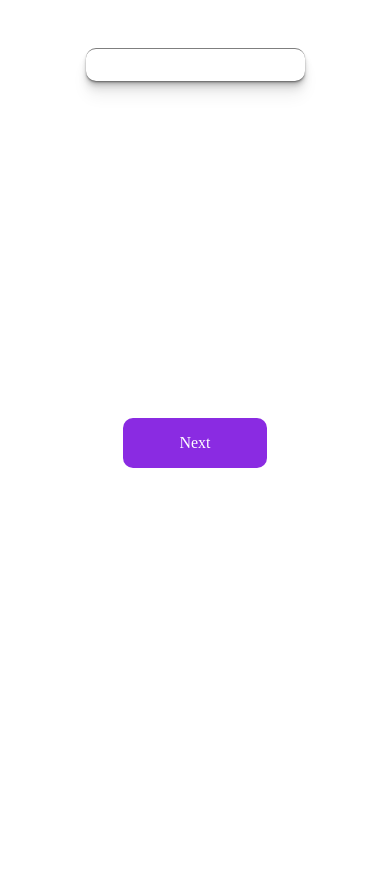
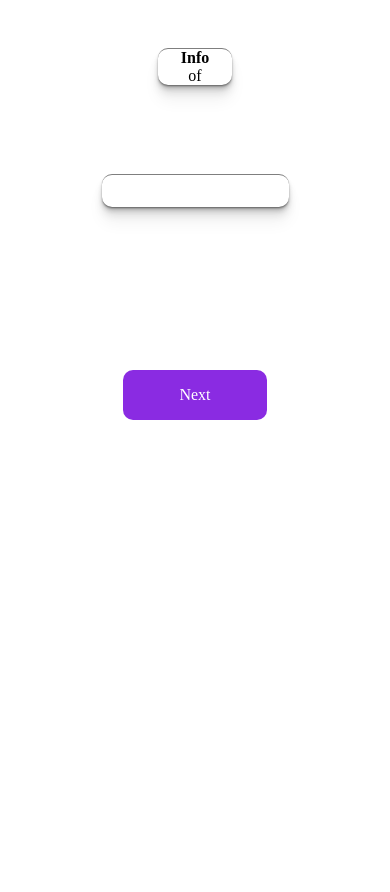
Before and after one commit to TimAkgayev/NXReview, a Django app: page /quiz/ in a window 390 px wide. Shown: the part 88-980 px from the top of the page. After the commit the page ends 508 px from the top, so only its background shows below. Run offline with Django 3.2, Linux system fonts and the light colour scheme; data that the repository does not hold is empty.

Commit message:
Added an info box and made it mobile friendly

```diff
--- a/nxreview/static/nxreview/css/styles.css
+++ b/nxreview/static/nxreview/css/styles.css
@@ -1,9 +1,3 @@
-.center {
-
-    margin: auto;
-    max-width: 800px;
-}
-
 header {
 
     text-align: center;
@@ -18,13 +12,62 @@ html, body, main {
     height: 100%;
 }
 
+#main-container{
+    display: flex;
+    flex-direction: row;
+    min-height: 40%;
+    width: 100%;
+}
+
+#left-subpanel{
+    flex-grow: 1;
+    width: 25%;
+}
+
+#middle-subpanel{
+    flex-grow: 1;
+    width: 50%;
+}
+
+#right-subpanel{
+    flex-grow: 1;
+    width: 25%;
+}
+
+#info-card{
+    box-shadow:0px 1px 1px rgba(0,0,0,0.25),0 2px 2px rgba(0,0,0,0.2),0 4px 4px rgba(0,0,0,0.15),0 8px 8px rgba(0,0,0,0.1),0 16px 16px rgba(0,0,0,0.05);
+    border-top: solid 1px rgba(0,0,0,0.5);
+    text-align: center;
+    height: 100px;
+    max-width: 30%;
+    border-radius: 10px;
+    margin-top: 3em;
+    margin-left: auto;
+    margin-right: auto;
+    display: flex;
+    flex-direction: column;
+    justify-content: center;
+}
+
+#info-card-title{
+    font-weight: bold;
+}
+
+#info-card-count{
+    display: inline;
+}
+
+#info-card-total{
+    display: inline;
+}
+
 #quiz-card{
-    display:flex;
+    display: flex;
     border-radius: 10px;
     align-items: center;
     justify-content: center;
     flex-direction: column;
-    max-width: 50%;
+    max-width: 80%;
     margin: 3em auto;
     padding: 1em;
     box-shadow:0px 1px 1px rgba(0,0,0,0.25),0 2px 2px rgba(0,0,0,0.2),0 4px 4px rgba(0,0,0,0.15),0 8px 8px rgba(0,0,0,0.1),0 16px 16px rgba(0,0,0,0.05);
@@ -36,13 +79,7 @@ html, body, main {
     font-size: 2em;
 }
 
-#quiz-card-text{
 
-}
-
-#quiz-card-container{
-    min-height: 40%;
-}
 
 #new-question-button{
     background-color: blueviolet;
@@ -109,3 +146,20 @@ nav {
     padding: 0.2em;
 
 }
+
+
+@media (max-width: 576px){
+    #main-container{
+        flex-direction: column;
+        align-items: center;
+    }
+
+    #info-card{
+        max-width: 80%;
+        height: 50%;
+    }
+
+    #quiz-card{
+        max-width: 100%;
+    }
+}
--- a/nxreview/templates/nxreview/base_quiz.html
+++ b/nxreview/templates/nxreview/base_quiz.html
@@ -68,6 +68,9 @@
                 gCurrentTopic = gData.GetRandomTopic();
                 $('#quiz-card-title').html(gCurrentTopic.Title);
                 $('#quiz-card-text').html(gCurrentTopic.Text);
+
+                $('#info-card-count').html(gData.UsedTopics.length);
+                $('#info-card-total').html(gData.UsedTopics.length + gData.UnusedTopics.length);
             }
 
             /**
@@ -129,7 +132,7 @@
             </nav>
         </header>
 
-        <main class = "center">
+        <main>
 
             {% block content %}
 
--- a/nxreview/templates/nxreview/quiz.html
+++ b/nxreview/templates/nxreview/quiz.html
@@ -2,12 +2,33 @@
 
 {%block content%}
 
-<div id="quiz-card-container">
-    <div id="quiz-card">
-        <div id="quiz-card-title"></div>
-        <div id="quiz-card-text"></div>
+<div id="main-container">
+
+    <div id="left-subpanel">
+        <div id="info-card">
+            <div id="info-card-title">Info</div>
+            <div id="info-card-stats">
+                <div id="info-card-count"></div> of <div id="info-card-total"></div>
+            </div>
+        </div>
     </div>
+
+   <div id="middle-subpanel">
+        <div id="quiz-card">
+            <div id="quiz-card-title"></div>
+            <div id="quiz-card-text"></div>
+        </div>
+    </div>
+
+    <div id="right-subpanel">
+
+    </div>
+
+
+
 </div>
+
+
 
 <div id = "new-question-button">
     Next
```
